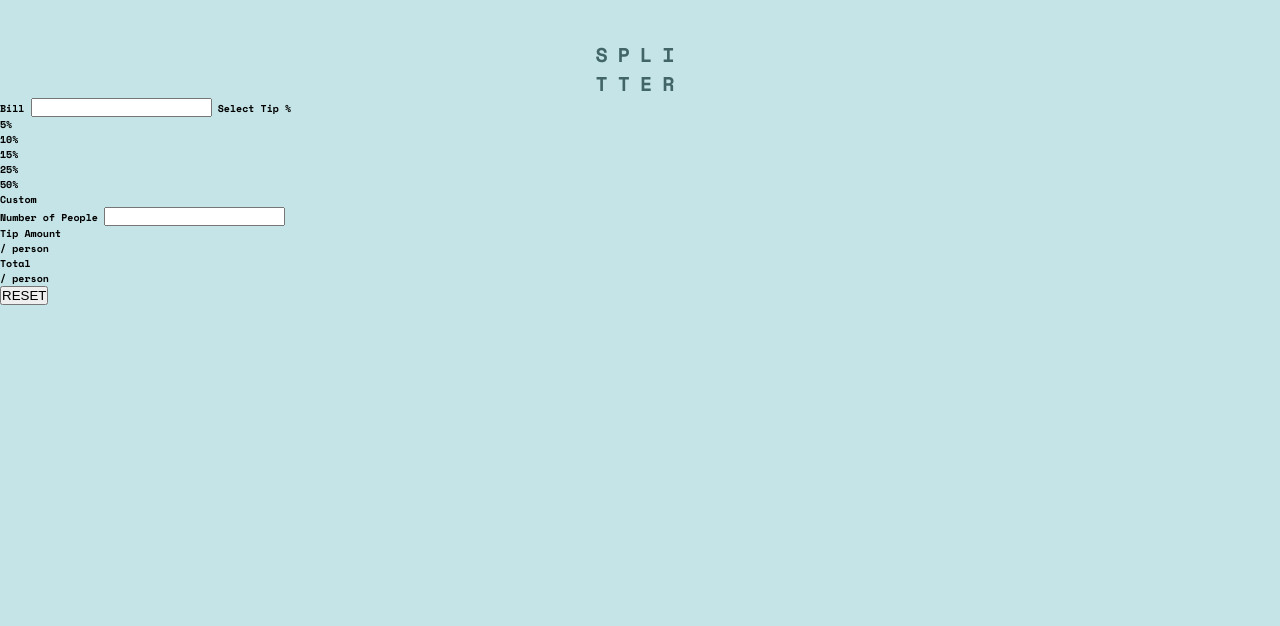
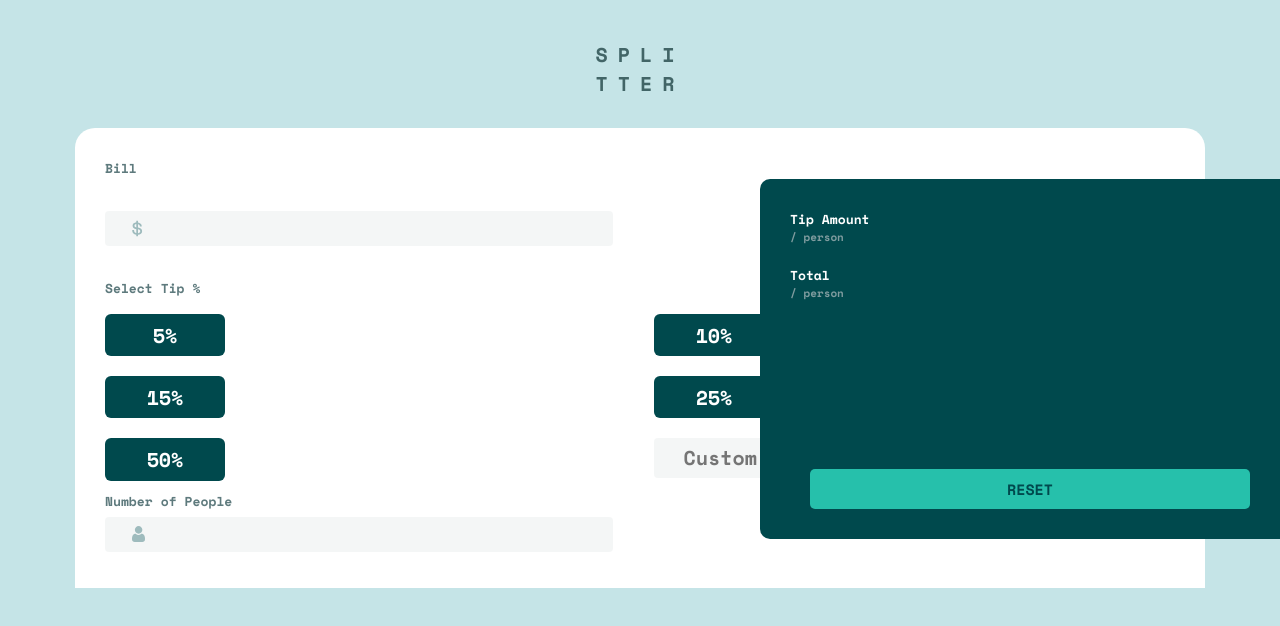
Before and after one commit to carolmedici/tip-calculator-app, a plain HTML site: page index.html in a window 1280 px wide. Drawn offline with nearby package versions, Linux system fonts and the light colour scheme.

Commit message:
Mobile first
Made the layout of the mobile version in css, started the desktop layout and some adjustments in the HTML

```diff
--- a/index.html
+++ b/index.html
@@ -13,27 +13,29 @@
     <h1>SPLI<br>TTER</h1>
 
     <main>
-    <label for="bill">Bill</label>
-    <input type="number" name="bill" id="bill">
+    <label class="label" for="bill">Bill</label>  <br>
+    <div><input type="number" name="bill" id="bill"></div>
+    <br>
+    <label class="label" for="tip">Select Tip %</label>
+    <div id="tip">
+        <button class="select-tip" id="five">5%</button>
+        <button class="select-tip" id="ten">10%</button>
+        <button class="select-tip" id="fifteen">15%</button>
+        <button class="select-tip" id="twentyfive">25%</button>
+        <button class="select-tip" id="fifty">50% </button>
+        <input type="number" name="custom" id="custom" placeholder="Custom"> </input>
+    </div>
 
-    <label for="tip">Select Tip %</label>
-    <div id="five">5%</div>
-    <div id="ten">10%</div>
-    <div id="fifteen">15%</div>
-    <div id="twentyfive">25%</div>
-    <div id="fifty">50% </div>
-    <div id="custom">Custom</div>
-
-    <label for="people">Number of People</label>
-    <input type="number" name="people" id="people">
+    <label class="label" for="people">Number of People</label>
+    <div><input type="number" name="people" id="people" min="1"></div>
 
     <div id="result">
         <p class="totalt">Tip Amount</p>
-        <p class="person">/ person</p>
+        <p class="person">/ person <div id="tip-amount"></div></p>
         <p class="total">Total</p>
-        <p class="person">/ person</p>
+        <p class="person">/ person <div id="total-person" ></div></p>
 
-        <button type="reset">RESET</button>
+        <button id="reset" type="reset">RESET</button>
     </div>
 </main>
 </body>
--- a/style.css
+++ b/style.css
@@ -14,9 +14,10 @@
     --text-color: #5E7A7D;
     --person-color: #7F9C9F;
     --back-color: #C5E4E7;
-    --back-button: #F4FAFA;
+    --back-button: #e7eded79;
     --select-color:#26C0AB;
     --splitter-color: #426567;
+    --input-text: #015d62;
 
     /*fonts*/
     --font-text: 'Space Mono', monospace;
@@ -35,13 +36,259 @@ h1{
     color: var(--splitter-color);
     margin-top: 4rem;
     letter-spacing: 1rem;
+    padding-bottom: 3rem;
 
 }
 
+main{
+    background-color: white;
+    border-radius: 2rem 2rem 0 0;
+    padding: 3rem 0 3rem 3rem;
+    color: var(--text-color);
+    margin: auto;
+    font-size: 1.3rem;
+}
+
+#bill{
+    background-image: url(images/icon-dollar.svg);
+    background-repeat: no-repeat;
+    background-position: 5%;
+}
+
+input{
+    font-size: 2rem;
+    font-family: var(--font-text);
+    color: var(--input-text);
+    background-color: var(--back-button) ;
+    border-radius: 4px;
+    border-color: transparent;
+}
+
 @media (max-width: 37.5rem){
+main{
+    width: 27.5rem;
+
+}
+
+.label{
+    padding-top: 3rem;
+    padding-bottom: 1rem;
+
+}
+
+#result{
+    padding-top: 2rem;
+}
+
+input{
+    width: 24.5rem;
+    padding: 2px;
+    text-align: right;
+
+}
+
+#tip{
+    display: grid;
+    grid-template-columns: 2;
+    grid-template-rows: 3;
+
+}
+
+.select-tip{
+    background-color: #00494D;
+    margin: 1rem 0;
+    padding: 0.55rem;
+    font-size: 2rem;
+    color: white;
+    border-radius: 0.6rem;
+    width: 12rem;
+    text-align: center;
+    gap: 1rem;
+    border-style: none;
+    font-family: var(--font-text);
+
+}
+
+#five{
+    grid-column-start: 1;
+    grid-row-start: 1;
+}
+
+#ten{
+    grid-column-start: 2;
+    grid-row-start: 1;
+}
+
+#custom{
+    width: 11.4rem;
+    color: var(--splitter-color);
+    height: 3.4rem;
+    margin-top: 1rem;
+    text-align: right;
+}
+
+#people{
+    background-image: url(images/icon-person.svg);
+    background-repeat: no-repeat;
+    background-position: 5%;
+}
+
+
+#result{
+    background-color: #00494D;
+    width: 19rem;
+    margin-top: 2.1rem;
+    padding: 3rem;
+    color: white;
+    height: 14rem;
+    border-radius: 1rem;
+}
+
+.person{
+    color: var(--person-color);
+    font-size: 1.1rem;
+    padding-bottom: 2rem;
+}
+
+#reset{
+    background-color: #26C0AB;
+    color: #00494D;
+    padding: 0.7rem;
+    width: 20rem;
+    position: absolute;
+    top: ;
+    left: 14.3rem;
+    font-family: var(--font-text);
+    font-size: 1.5rem;
+    border-color: transparent;
+    border-radius: 0.5rem;
+}
+
+#res{
+    color: #26C0AB;
+    font-size: 2.1rem;
+    text-align: right;
+    padding: 1rem;
+}
 
 }
 
 @media (min-width: 37.6rem){
+    main{
+        width: 110rem;
+        height: 40rem;
+        display: grid;
+        grid-template-columns: 2;
 
+    }
+
+    .label{
+
+        grid-column-start: 1;
+
+    }
+
+    #result{
+        padding-top: 2rem;
+    }
+
+    input{
+        width: 50rem;
+        padding: 0 2px 2px 2px;
+        text-align: right;
+
+    }
+
+
+    #tip{
+        grid-column-start: 1;
+        display: grid;
+        grid-template-columns: 2;
+        grid-template-rows: 3;
+
+
+    }
+
+    .select-tip{
+        background-color: #00494D;
+        margin: 1rem 0;
+        padding: 0.55rem;
+        font-size: 2rem;
+        color: white;
+        border-radius: 0.6rem;
+        width: 12rem;
+        text-align: center;
+        gap: 1rem;
+        border-style: none;
+        font-family: var(--font-text);
+
+    }
+
+    #five{
+        grid-column-start: 1;
+        grid-row-start: 1;
+    }
+
+    #ten{
+        grid-column-start: 2;
+        grid-row-start: 1;
+    }
+
+    #custom{
+        width: 11.4rem;
+        color: var(--splitter-color);
+        height: 3.4rem;
+        margin-top: 1rem;
+        text-align: right;
+    }
+
+    #people{
+        background-image: url(images/icon-person.svg);
+        background-repeat: no-repeat;
+        background-position: 5%;
+        grid-column-start: 1;
+    }
+
+
+    #result{
+        background-color: #00494D;
+        width: 48rem;
+        margin-top: 2.1rem;
+        padding: 3rem;
+        color: white;
+        height: 14rem;
+        border-radius: 1rem;
+        height: 30rem;
+        position: absolute;
+        left: 76rem;
+    }
+
+    .person{
+        color: var(--person-color);
+        font-size: 1.1rem;
+        padding-bottom: 2rem;
+    }
+
+    #reset{
+        background-color: #26C0AB;
+        color: #00494D;
+        padding: 0.7rem;
+        width: 44rem;
+        position: absolute;
+        top: 29rem;
+        left: 5rem;
+        font-family: var(--font-text);
+        font-size: 1.5rem;
+        border-color: transparent;
+        border-radius: 0.5rem;
+    }
+
+    #res{
+        color: #26C0AB;
+        font-size: 2.1rem;
+        text-align: right;
+        padding: 1rem;
+    }
+
+    }
 }
```
